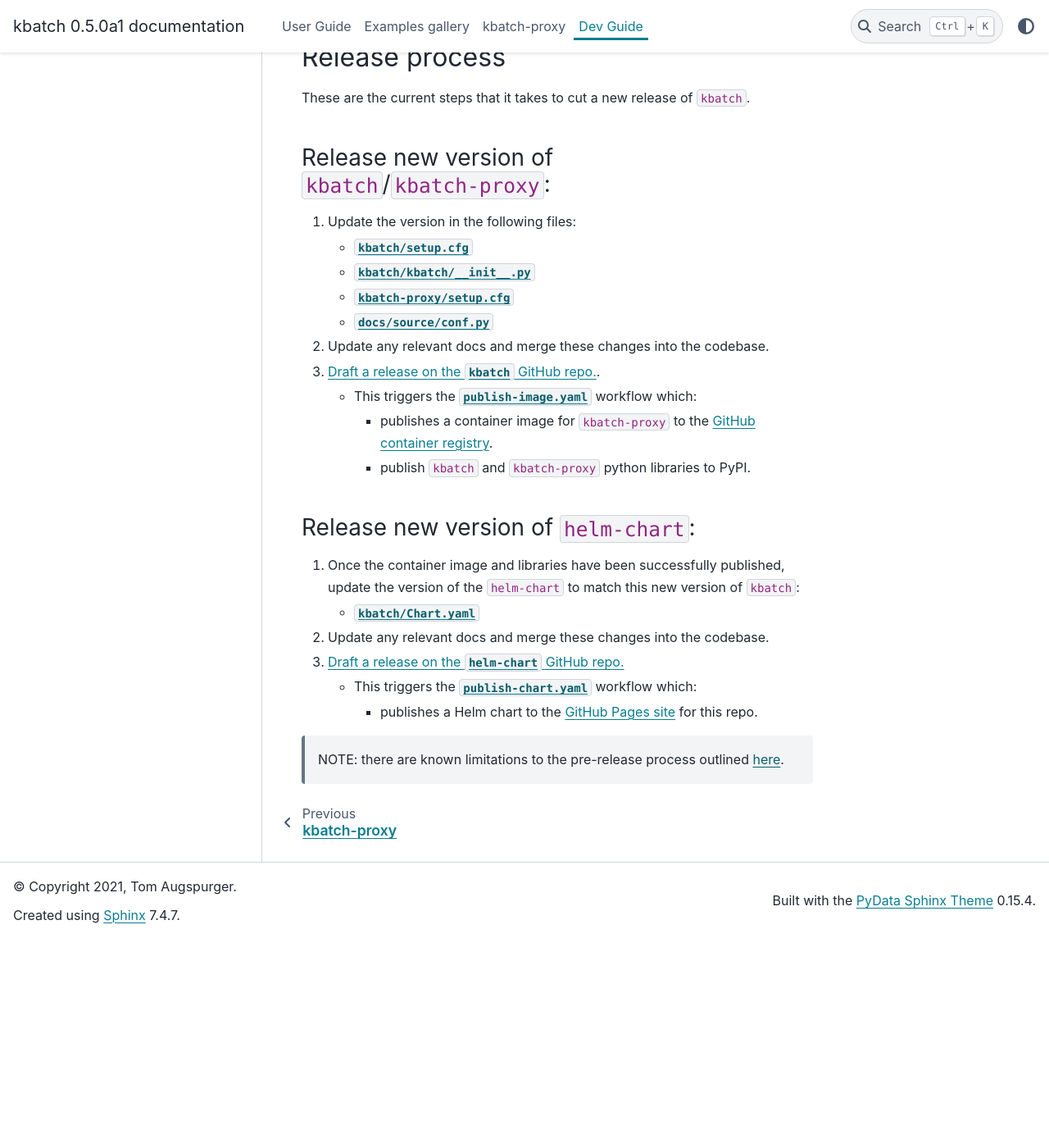
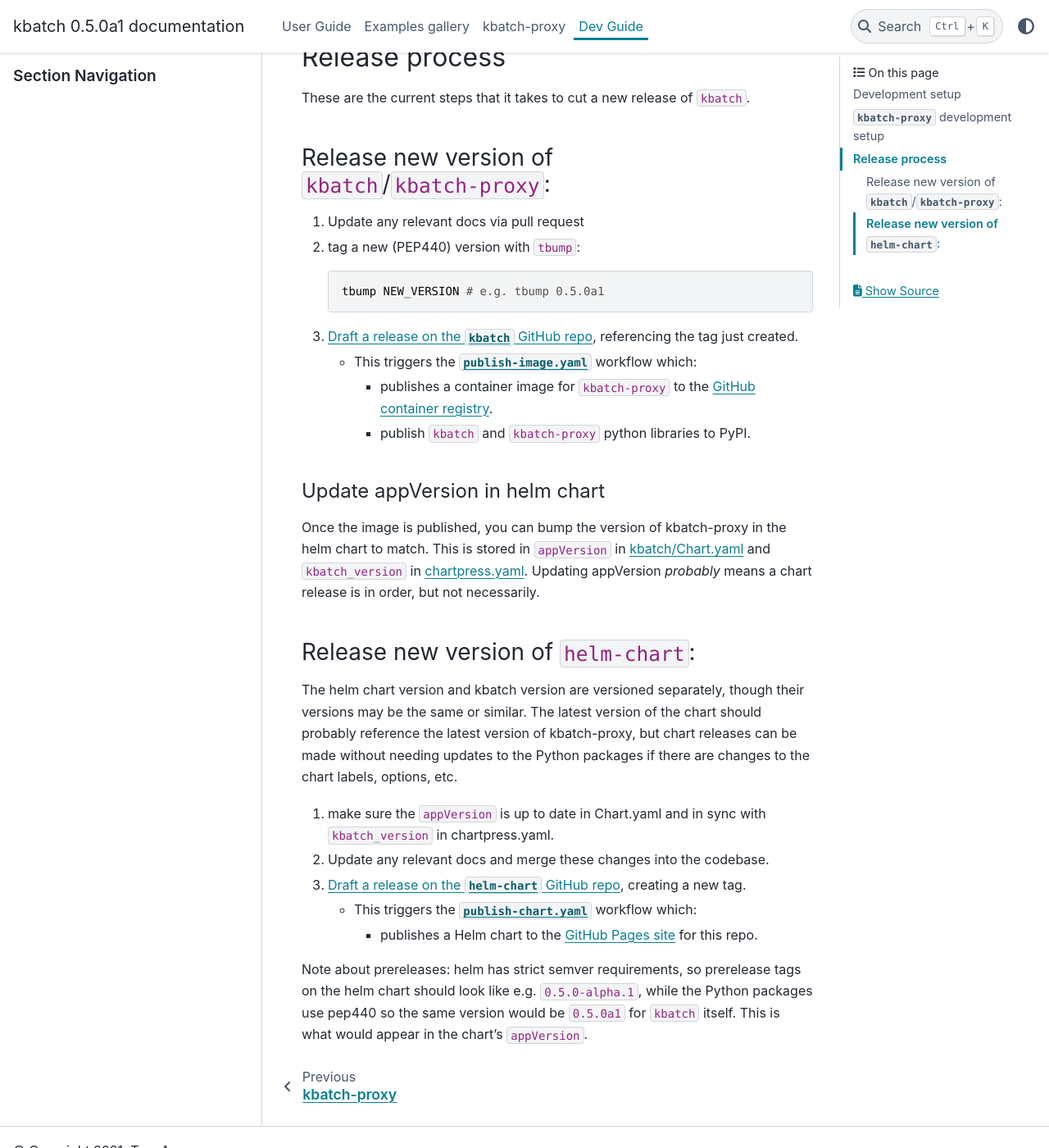
Before and after one commit to kbatch-dev/kbatch, a Sphinx documentation site: the page built from docs/source/dev-guide.md, in a window 1280 px wide and 1400 px high, scrolled down 2234 px. Shown: the whole window at 82% size. Built offline with Sphinx 7.4.7 and the PyData theme 0.15.4, drawn with Linux system fonts in a browser that asks for light colours; before the commit the page ends 3379 px from its top, so only the background shows below that.

Commit message:
[doc] update prerelease process (#88)

````diff
--- a/docs/source/dev-guide.md
+++ b/docs/source/dev-guide.md
@@ -87,24 +87,37 @@
 These are the current steps that it takes to cut a new release of `kbatch`.
 
 ### Release new version of `kbatch`/`kbatch-proxy`:
-1. Update the version in the following files:
-   - [`kbatch/setup.cfg`](https://github.com/kbatch-dev/kbatch/blob/main/kbatch/setup.cfg#L7)
-   - [`kbatch/kbatch/__init__.py`](https://github.com/kbatch-dev/kbatch/blob/main/kbatch/kbatch/__init__.py#L17)
-   - [`kbatch-proxy/setup.cfg`](https://github.com/kbatch-dev/kbatch/blob/main/kbatch-proxy/setup.cfg#L7)
-   - [`docs/source/conf.py`](https://github.com/kbatch-dev/kbatch/blob/main/docs/source/conf.py#L25)
-3. Update any relevant docs and merge these changes into the codebase.
-2. [Draft a release on the `kbatch` GitHub repo.](https://github.com/kbatch-dev/kbatch/releases).
+
+1. Update any relevant docs via pull request
+2. tag a new (PEP440) version with `tbump`:
+   ```
+   tbump NEW_VERSION # e.g. tbump 0.5.0a1
+   ```
+3. [Draft a release on the `kbatch` GitHub repo](https://github.com/kbatch-dev/kbatch/releases), referencing the tag just created.
    - This triggers the [`publish-image.yaml`](https://github.com/kbatch-dev/kbatch/blob/main/.github/workflows/publish-image.yaml) workflow which:
      - publishes a container image for `kbatch-proxy` to the [GitHub container registry](https://github.com/kbatch-dev/kbatch/pkgs/container/kbatch-proxy).
      - publish `kbatch` and `kbatch-proxy` python libraries to PyPI.
 
+#### Update appVersion in helm chart
+
+Once the image is published, you can bump the version of kbatch-proxy in the helm chart to match.
+This is stored in `appVersion` in [kbatch/Chart.yaml](https://github.com/kbatch-dev/helm-chart/blob/HEAD/kbatch/Chart.yaml)
+and `kbatch_version` in [chartpress.yaml](https://github.com/kbatch-dev/helm-chart/blob/main/chartpress.yaml).
+Updating appVersion _probably_ means a chart release is in order, but not necessarily.
 
 ### Release new version of `helm-chart`:
-1. Once the container image and libraries have been successfully published, update the version of the `helm-chart` to match this new version of `kbatch`:
-   - [`kbatch/Chart.yaml`](https://github.com/kbatch-dev/helm-chart/blob/main/kbatch/Chart.yaml#L6)
+
+The helm chart version and kbatch version are versioned separately,
+though their versions may be the same or similar.
+The latest version of the chart should probably reference the latest version of kbatch-proxy,
+but chart releases can be made without needing updates to the Python packages if there are changes to the chart labels, options, etc.
+
+1. make sure the `appVersion` is up to date in Chart.yaml and in sync with `kbatch_version` in chartpress.yaml.
 2. Update any relevant docs and merge these changes into the codebase.
-3. [Draft a release on the `helm-chart` GitHub repo.](https://github.com/kbatch-dev/helm-chart/releases)
+3. [Draft a release on the `helm-chart` GitHub repo](https://github.com/kbatch-dev/helm-chart/releases), creating a new tag.
    - This triggers the [`publish-chart.yaml`](https://github.com/kbatch-dev/helm-chart/blob/main/.github/workflows/publish-charts.yml) workflow which:
      - publishes a Helm chart to the [GitHub Pages site](https://kbatch-dev.github.io/helm-chart/) for this repo.
 
-> NOTE: there are known limitations to the pre-release process outlined [here](https://github.com/kbatch-dev/kbatch/issues/42).
+Note about prereleases: helm has strict semver requirements, so prerelease tags on the helm chart should look like e.g. `0.5.0-alpha.1`,
+while the Python packages use pep440 so the same version would be `0.5.0a1` for `kbatch` itself.
+This is what would appear in the chart's `appVersion`.
````
